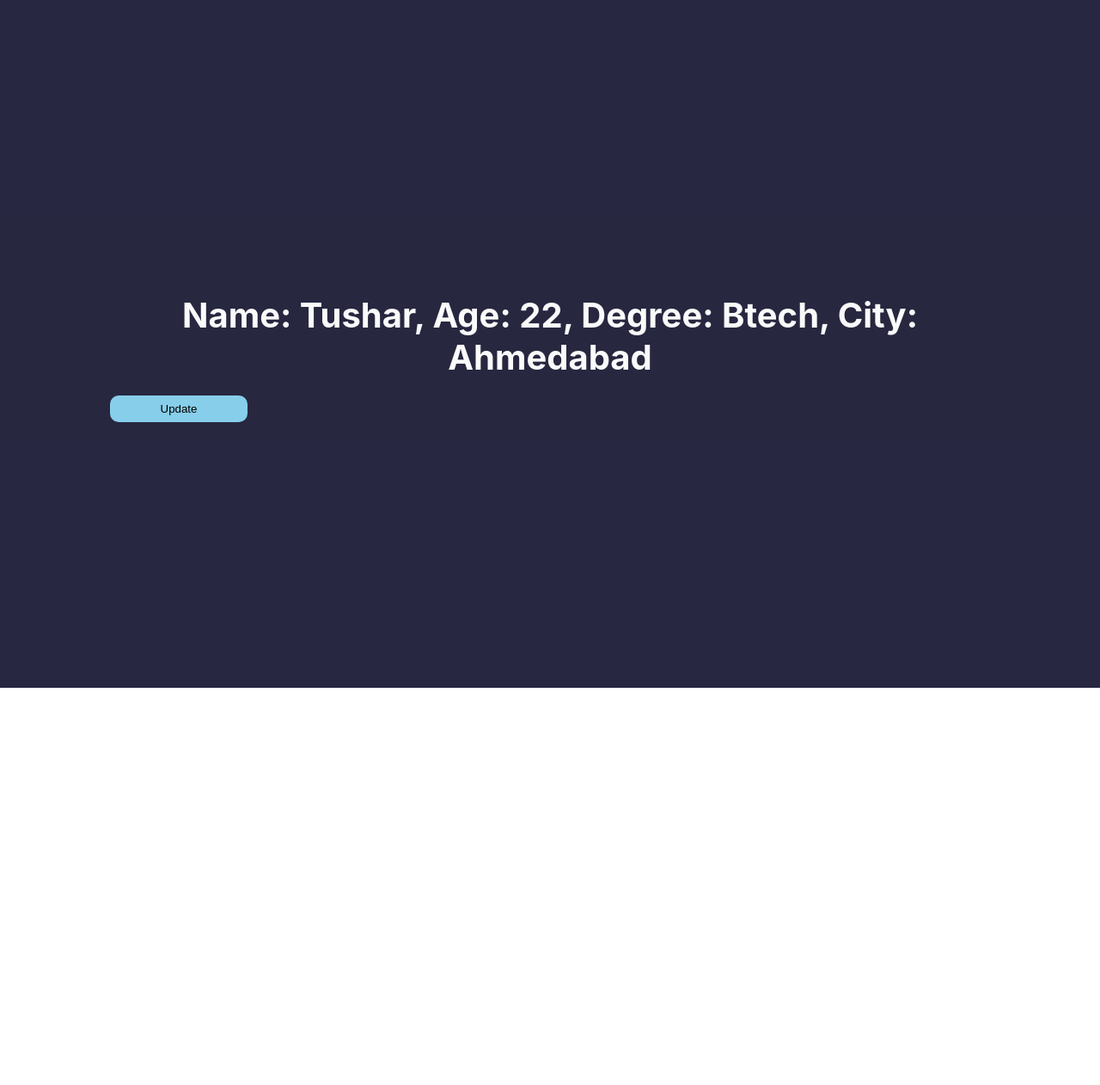
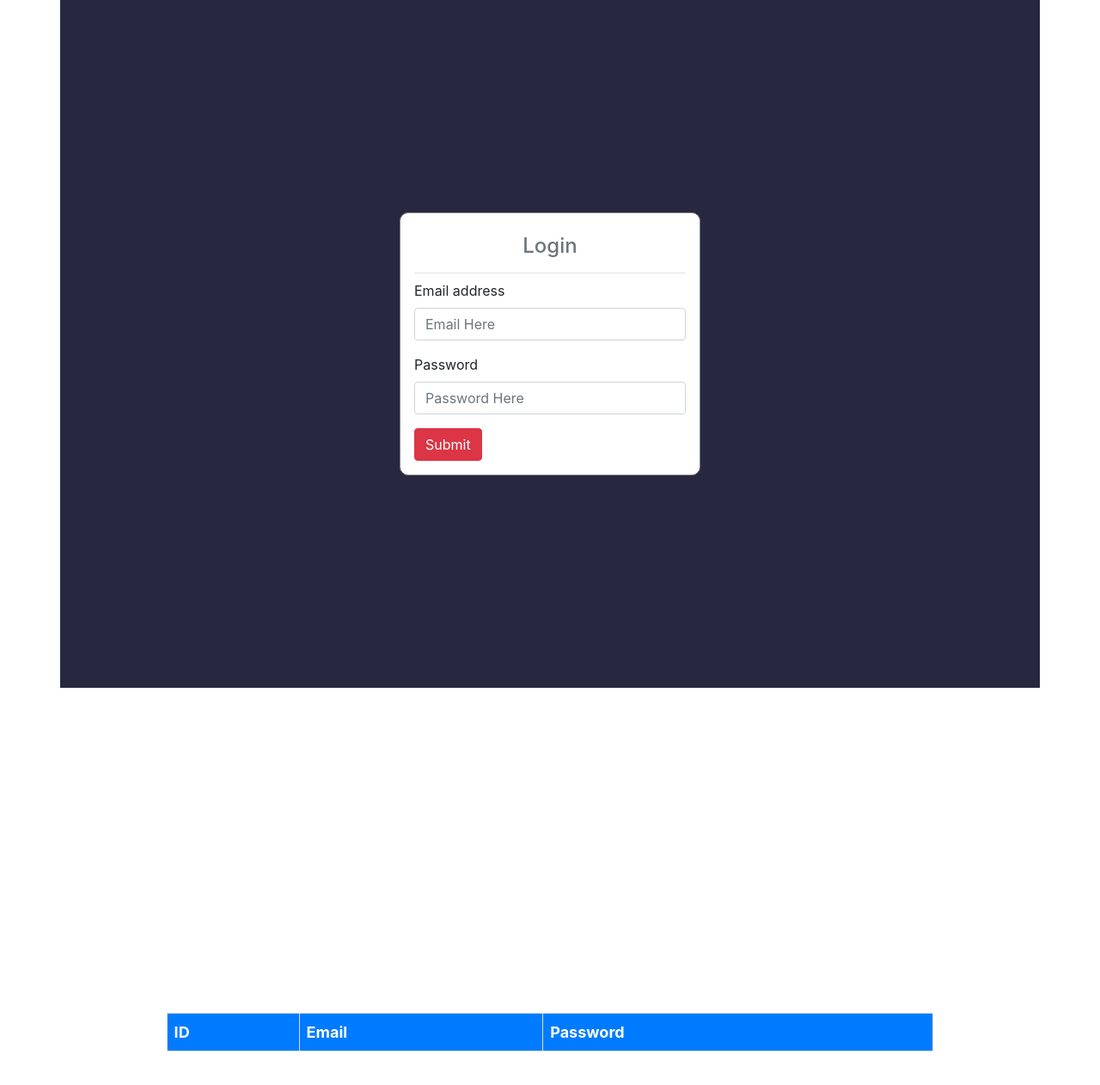
Before and after one commit to Tushar22303/react-complete-hook, a React (Create React App) app: page / in a window 1280 px wide. Shown: the top 1262 px of the page at 86% size. Before the commit the page ends 800 px from the top, so only its background shows below. Built offline with nearby package versions, Linux system fonts and the light colour scheme.

Commit message:
Added Login Form File

```diff
--- a/public/index.html
+++ b/public/index.html
@@ -22,6 +22,8 @@
       work correctly both with client-side routing and a non-root public URL.
       Learn how to configure a non-root public URL by running `npm run build`.
     -->
+  <link href="https://cdn.jsdelivr.net/npm/bootstrap@5.0.2/dist/css/bootstrap.min.css" rel="stylesheet"
+    integrity="sha384-EVSTQN3/azprG1Anm3QDgpJLIm9Nao0Yz1ztcQTwFspd3yD65VohhpuuCOmLASjC" crossorigin="anonymous">
   <title>React Complete Hooks</title>
 </head>
 
@@ -38,6 +40,12 @@
       To begin the development, run `npm start` or `yarn start`.
       To create a production bundle, use `npm run build` or `yarn build`.
     -->
+  <script src="https://cdn.jsdelivr.net/npm/@popperjs/core@2.9.2/dist/umd/popper.min.js"
+    integrity="sha384-IQsoLXl5PILFhosVNubq5LC7Qb9DXgDA9i+tQ8Zj3iwWAwPtgFTxbJ8NT4GN1R8p"
+    crossorigin="anonymous"></script>
+  <script src="https://cdn.jsdelivr.net/npm/bootstrap@5.0.2/dist/js/bootstrap.min.js"
+    integrity="sha384-cVKIPhGWiC2Al4u+LWgxfKTRIcfu0JTxR+EQDz/bgldoEyl4H0zUF0QKbrJ0EcQF"
+    crossorigin="anonymous"></script>
 </body>
 
 </html>
--- a/src/App.js
+++ b/src/App.js
@@ -8,11 +8,12 @@ import Navbar from './Components/Use-Effect Hook/Navbar/Navbar';
 import Toggle_Data from './Components/Use-State Hook/Toggle_Data';
 import UseStateArray from './Components/Use-State Hook/Array_UseState/UseStateArray';
 import UseStateObject from './Components/Use-State Hook/Object_UseState/UseStateObject';
+import LoginForm from './Components/Use-State Hook/Login Form/LoginForm';
 
 function App() {
   return (
     <>
-      <UseStateObject />
+      <LoginForm />
     </>
   );
 }
--- a/src/Components/Use-State Hook/Array_UseState/UseStateArray.css
+++ b/src/Components/Use-State Hook/Array_UseState/UseStateArray.css
@@ -46,11 +46,23 @@ tbody tr:last-of-type {
     border-bottom: 2px solid #009879;
 }
 
-.clearButton{
-    padding: 0.5rem 2rem;
+.clearButton {
+    padding: 0.7rem 2rem;
     border-radius: 10px;
+    font-size: 1rem;
     background-color: coral;
     border: none;
     outline: none;
     color: white;
+    cursor: pointer;
+    box-shadow: 0 2px 5px black;
 }
+
+.deleteButton{
+    background-color: rgb(252, 57, 57);
+    border: none;
+    padding: 0.7rem 1rem;
+    border-radius: 10px;
+    color: white;
+    cursor: pointer;
+}
--- a/src/Components/Use-State Hook/Array_UseState/UseStateArray.jsx
+++ b/src/Components/Use-State Hook/Array_UseState/UseStateArray.jsx
@@ -14,6 +14,13 @@ const UseStateArray = () => {
         setData([])
     }
 
+    const handleDelete = (id) => {
+        const myNewData = data.filter((currElem) => {
+            return currElem.id !== id
+        })
+        setData(myNewData)
+    }
+
     return (
         <>
             <div className="main">
@@ -24,6 +31,7 @@ const UseStateArray = () => {
                             <th>Name</th>
                             <th>Age</th>
                             <th>City</th>
+                            <th>Action</th>
                         </tr>
                     </thead>
                     <tbody>
@@ -33,6 +41,7 @@ const UseStateArray = () => {
                                 <td>{item.name}</td>
                                 <td>{item.age}</td>
                                 <td>{item.city}</td>
+                                <td><button className='deleteButton' onClick={() => handleDelete(item.id)}>Delete</button></td>
                             </tr>
                         ))}
                     </tbody>
--- /dev/null
+++ b/src/Components/Use-State Hook/Login Form/LoginForm.jsx
@@ -0,0 +1,72 @@
+import React, { useState } from 'react'
+import './loginForm.css'
+
+const LoginForm = () => {
+    const [email, setEmail] = useState("")
+    const [password, setPassword] = useState("")
+
+    const [form, setForm] = useState([])
+
+    const handleSubmit = (e) => {
+        e.preventDefault();
+
+        if (email === "" || password === "") {
+            alert("Fill the Form")
+        } else {
+            const newEntry = { email: email, password: password };
+            setForm([...form, newEntry])
+        }
+    }
+
+    return (
+        <>
+            <div className="container">
+                <form className='form p-3' id='Form' onSubmit={handleSubmit}>
+                    <div className="row">
+                        <div className="col-12">
+                            <h4 className='pb-3 mt-2 border-bottom text-center text-secondary'>Login</h4>
+                        </div>
+                    </div>
+                    <div className="mb-3">
+                        <label htmlFor="email" className="form-label">Email address</label>
+                        <input type="email" className="form-control" id="email" name='email' aria-describedby="emailHelp" placeholder='Email Here' autoComplete='off' value={email} onChange={(e) => setEmail(e.target.value)} />
+                    </div>
+                    <div className="mb-3">
+                        <label htmlFor="password" className="form-label">Password</label>
+                        <input type="password" className="form-control" id="password" name='password' placeholder='Password Here' autoComplete='off' value={password} onChange={(e) => setPassword(e.target.value)} />
+                    </div>
+                    <button type="submit" className="btn btn-danger">Submit</button>
+                </form>
+            </div>
+
+            <div className="container" style={{background: "white"}}>
+                <div className="main">
+                    <table>
+                        <thead>
+                            <tr>
+                                <th>ID</th>
+                                <th>Email</th>
+                                <th>Password</th>
+                            </tr>
+                        </thead>
+                        <tbody>
+                            {
+                                form.map((item, id) => {
+                                    return (
+                                        <tr key={id}>
+                                            <td>{id}</td>
+                                            <td>{item.email}</td>
+                                            <td>{item.password}</td>
+                                        </tr>
+                                    )
+                                })
+                            }
+                        </tbody>
+                    </table>
+                </div>
+            </div>
+        </>
+    )
+}
+
+export default LoginForm
--- /dev/null
+++ b/src/Components/Use-State Hook/Login Form/loginForm.css
@@ -0,0 +1,7 @@
+.form {
+    height: auto;
+    width: 350px;
+    background-color: white;
+    border-radius: 10px;
+    border: 1px solid gray;
+}
--- a/src/Components/Use-State Hook/Object_UseState/UseStateObject.jsx
+++ b/src/Components/Use-State Hook/Object_UseState/UseStateObject.jsx
@@ -18,7 +18,7 @@ const UseStateObject = () => {
             <div className="container">
                 <div className="main">
                     <h2>Name: {myObject.name}, Age: {myObject.age}, Degree: {myObject.degree}, City: {myObject.city}</h2>
-                    <button className='btn' onClick={handleChange}>Update</button>
+                    <button className='bttn' onClick={handleChange}>Update</button>
                 </div>
             </div>
         </>
--- a/src/Components/Use-State Hook/Toggle_Data.jsx
+++ b/src/Components/Use-State Hook/Toggle_Data.jsx
@@ -22,7 +22,7 @@ const Toggle_Data = () => {
             <div className="container">
                 <div className="main">
                     <h2>{name}</h2>
-                    <button className='btn' style={{ margin: "auto" }} onClick={handleChangeName}>
+                    <button className='bttn' style={{ margin: "auto" }} onClick={handleChangeName}>
                         Click Me
                     </button>
                 </div>
--- a/src/Components/Use-State Hook/usestate.css
+++ b/src/Components/Use-State Hook/usestate.css
@@ -8,7 +8,7 @@
     gap: 1.875rem;
 }
 
-.container .icon{
+.container .icon {
     border: 1px solid white;
     padding: 1rem;
     font-size: 2rem;
@@ -16,12 +16,12 @@
     cursor: pointer;
 }
 
-.container h2{
+.container h2 {
     font-size: 2.5rem;
     color: #fafafa;
 }
 
-.card{
+.card {
     height: auto;
     width: 350px;
     border: 1px solid #fafaf3;
@@ -30,28 +30,28 @@
     padding: 0.5rem;
 }
 
-.card__title{
+.card__title {
     text-align: center;
     border-bottom: 1px solid #fafaf3;
 }
 
-.form{
+.form {
     padding: 0.5rem 1.5rem;
 }
 
-.form .card__item{
+.form .card__item {
     display: flex;
     flex-direction: column;
     margin: 0.23rem 0;
 }
 
-.card__item label{
+.card__item label {
     color: white;
     margin-bottom: 0.2rem;
     font-weight: 600;
 }
 
-.card__item input{
+.card__item input {
     padding: 0.5rem;
     margin-bottom: 0.25rem;
     border-radius: 5px;
@@ -60,7 +60,7 @@
     outline: 0;
 }
 
-.btn{
+.bttn {
     padding: 0.5rem;
     width: 10rem;
     margin: auto;
```
Also changed, not shown: 1 other file (tests, documents, lock files or other folders).
